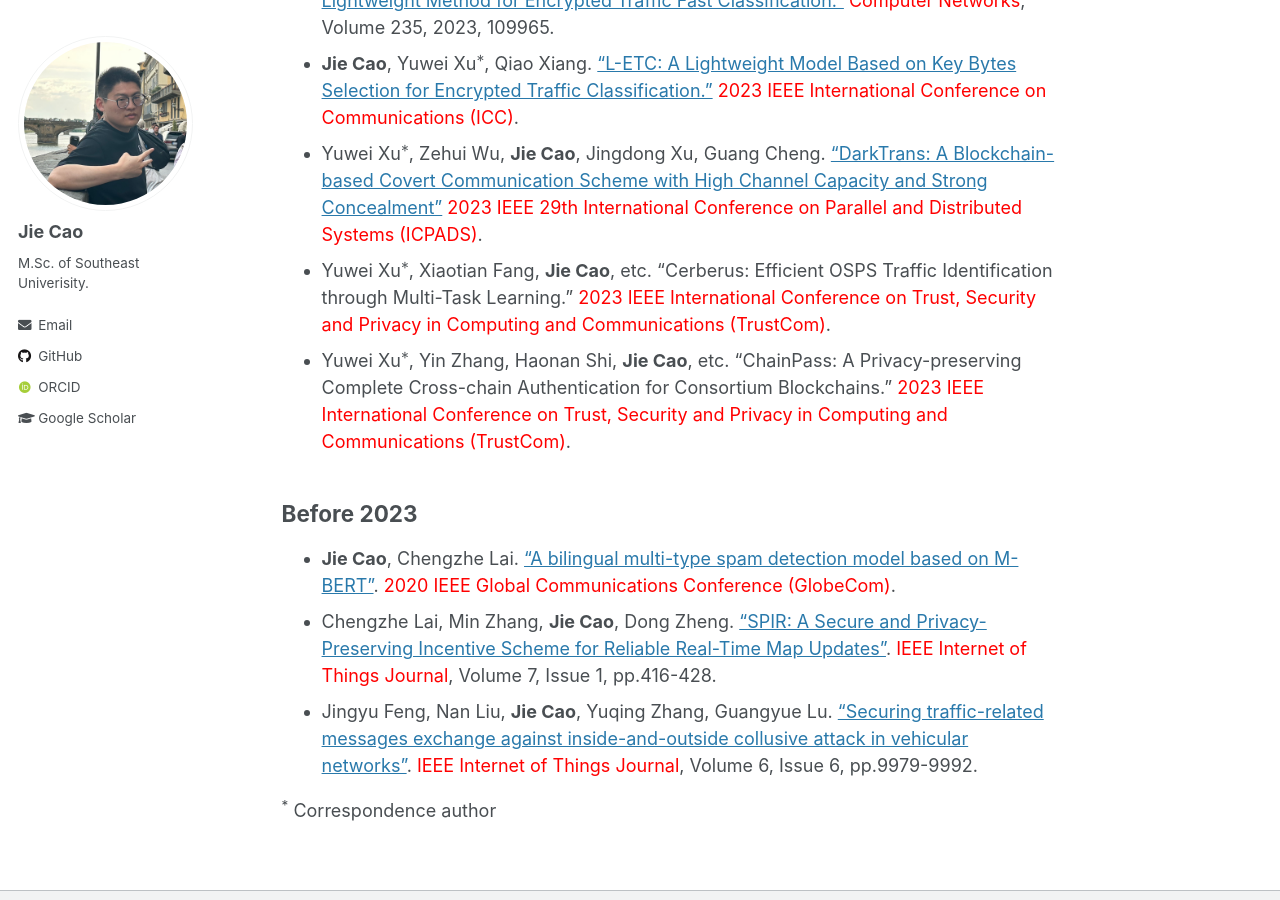
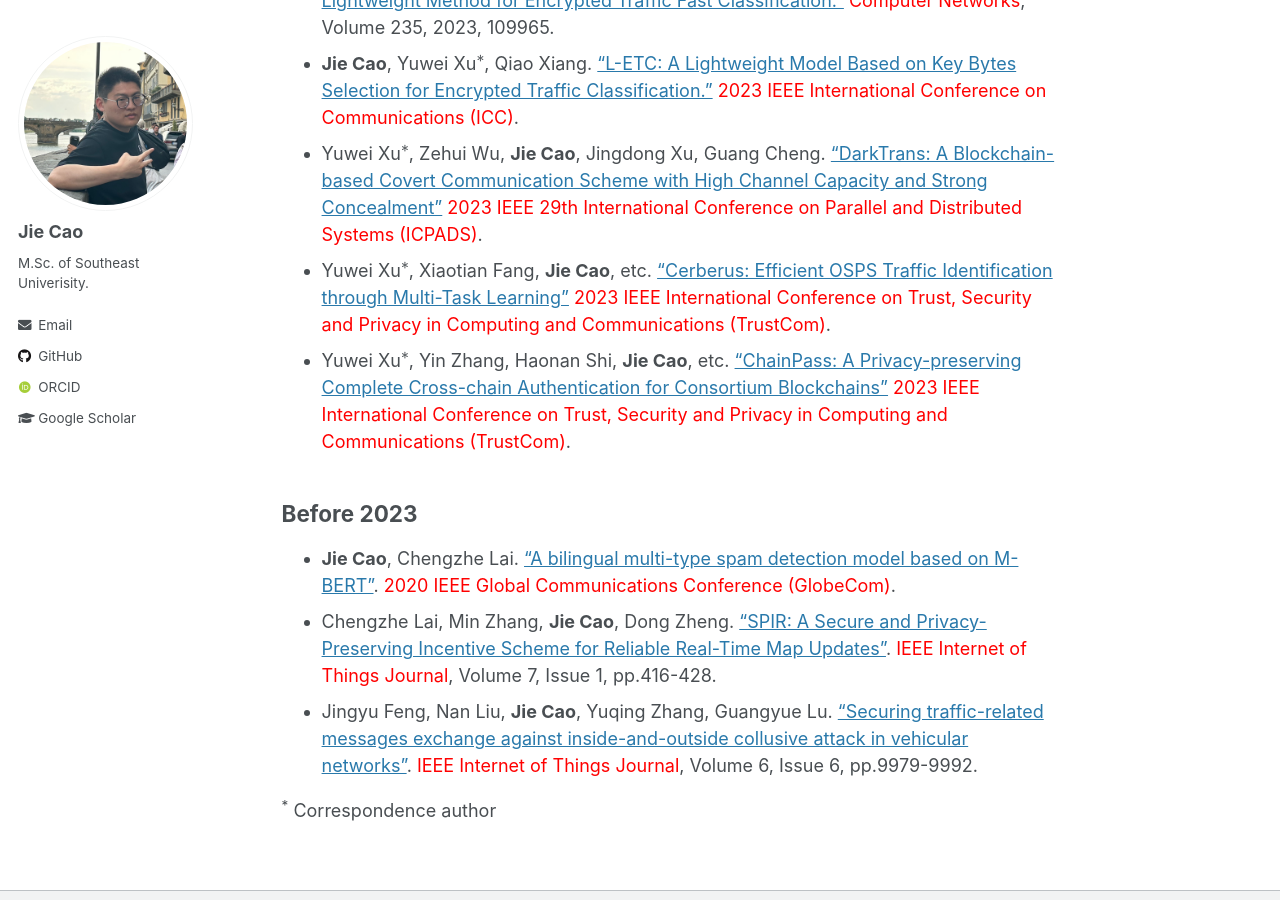
Before and after one commit to JieJayCao/JieJayCao.github.io, a Jekyll site: the page built from _pages/publications.md, in a window 1280 px wide and 900 px high, scrolled down 447 px. Built offline with Jekyll 4.4.1, drawn with Linux system fonts in a browser that asks for light colours; some web fonts are replaced; formulas are drawn with MathJax 3; some of the changed lines change nothing that is shown.

Commit message:
Update publications.md

```diff
--- a/_pages/publications.md
+++ b/_pages/publications.md
@@ -14,8 +14,8 @@ author_profile: true
 * Yuwei Xu$^*$, **Jie Cao**, Kehui Song, Qiao Xiang, and Guang Cheng. ["FastTraffic: A Lightweight Method for Encrypted Traffic Fast Classification."](https://www.sciencedirect.com/science/article/pii/S1389128623004103) <span style="color:red;">Computer Networks</span>, Volume 235, 2023, 109965.
 * **Jie Cao**, Yuwei Xu$^*$, Qiao Xiang. ["L-ETC: A Lightweight Model Based on Key Bytes Selection for Encrypted Traffic Classification."](https://ieeexplore.ieee.org/abstract/document/10279015) <span style="color:red;">2023 IEEE International Conference on Communications (ICC)</span>.
 * Yuwei Xu$^*$, Zehui Wu, **Jie Cao**, Jingdong Xu, Guang Cheng. ["DarkTrans: A Blockchain-based Covert Communication Scheme with High Channel Capacity and Strong Concealment"](https://ieeexplore.ieee.org/document/10476008/) <span style="color:red;">2023 IEEE 29th International Conference on Parallel and Distributed Systems (ICPADS)</span>.
-* Yuwei Xu$^*$, Xiaotian Fang, **Jie Cao**, etc. "Cerberus: Efficient OSPS Traffic Identification through Multi-Task Learning." <span style="color:red;">2023 IEEE International Conference on Trust, Security and Privacy in Computing and Communications (TrustCom)</span>.
-* Yuwei Xu$^*$, Yin Zhang, Haonan Shi, **Jie Cao**, etc. "ChainPass: A Privacy-preserving Complete Cross-chain Authentication for Consortium Blockchains." <span style="color:red;">2023 IEEE International Conference on Trust, Security and Privacy in Computing and Communications (TrustCom)</span>.
+* Yuwei Xu$^*$, Xiaotian Fang, **Jie Cao**, etc. ["Cerberus: Efficient OSPS Traffic Identification through Multi-Task Learning"](https://ieeexplore.ieee.org/abstract/document/10538745/) <span style="color:red;">2023 IEEE International Conference on Trust, Security and Privacy in Computing and Communications (TrustCom)</span>.
+* Yuwei Xu$^*$, Yin Zhang, Haonan Shi, **Jie Cao**, etc. ["ChainPass: A Privacy-preserving Complete Cross-chain Authentication for Consortium Blockchains"](https://ieeexplore.ieee.org/abstract/document/10538918) <span style="color:red;">2023 IEEE International Conference on Trust, Security and Privacy in Computing and Communications (TrustCom)</span>.
 
 
 ## Before 2023
```
